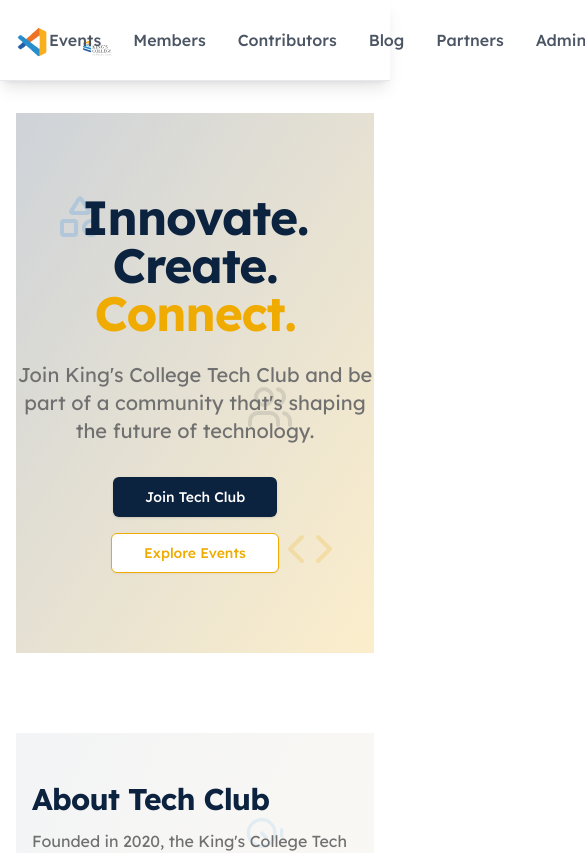
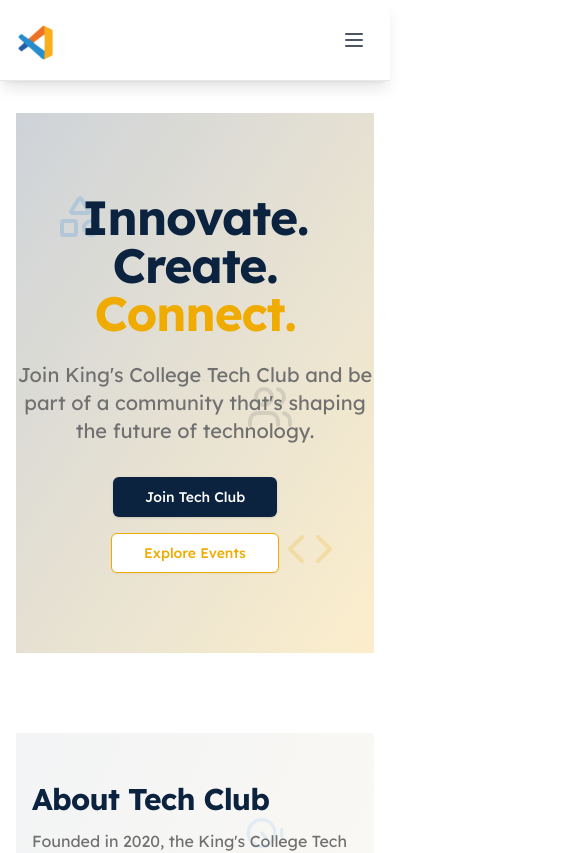
Before and after one commit to Pramish-Sihali/techClub, a Next.js app: page / in a window 390 px wide. Shown: the top 853 px of the page, 585 px wide, since content can reach past the window. Built offline with nearby package versions, Linux system fonts and the light colour scheme.

Commit message:
added responsiveness to navbar

```diff
--- a/src/components/layout/Navigation.tsx
+++ b/src/components/layout/Navigation.tsx
@@ -3,8 +3,9 @@
 import Image from 'next/image'
 import Link from 'next/link'
 import { usePathname } from 'next/navigation'
-// import { cn } from "@/lib/utils"
 import { motion } from "framer-motion"
+import { useState } from 'react'
+import { Menu, X } from 'lucide-react'
 
 const navItems = [
   { href: '/events', label: 'Events' },
@@ -17,6 +18,7 @@ const navItems = [
 
 export function Navigation() {
   const pathname = usePathname();
+  const [isOpen, setIsOpen] = useState(false);
 
   return (
     <nav className="sticky top-0 z-50 bg-white/10 backdrop-blur-xl border-b border-kings-blue/10 shadow-lg">
@@ -30,17 +32,18 @@ export function Navigation() {
               height={64}
               className="h-14 w-auto bg-transparent"
             />
-            <div className="h-12 w-px bg-gray-200" />
+            <div className="h-12 w-px bg-gray-200 hidden md:block" />
             <Image
               src="/images/college.svg"
               alt="College Logo"
               width={120}
               height={120}
-              className="h-36 w-auto object-fit translate-y-2"
+              className="h-36 w-auto object-fit translate-y-2 hidden md:block"
             />
           </Link>
 
-          <div className="ml-auto flex items-center gap-8">
+          {/* Desktop Navigation */}
+          <div className="ml-auto hidden md:flex items-center gap-8">
             {navItems.map((item) => (
               <Link
                 key={item.href}
@@ -58,7 +61,45 @@ export function Navigation() {
               </Link>
             ))}
           </div>
+
+          {/* Mobile Menu Button */}
+          <button
+            onClick={() => setIsOpen(!isOpen)}
+            className="ml-auto md:hidden p-2"
+            aria-label="Toggle menu"
+          >
+            {isOpen ? (
+              <X className="h-6 w-6 text-gray-600" />
+            ) : (
+              <Menu className="h-6 w-6 text-gray-600" />
+            )}
+          </button>
         </div>
+
+        {/* Mobile Navigation */}
+        {isOpen && (
+          <div className="md:hidden">
+            <div className="px-2 pt-2 pb-3 space-y-1">
+              {navItems.map((item) => (
+                <Link
+                  key={item.href}
+                  href={item.href}
+                  className="block px-3 py-2 text-base font-medium text-gray-600 hover:text-kings-blue transition-colors"
+                  onClick={() => setIsOpen(false)}
+                >
+                  {item.label}
+                  {pathname === item.href && (
+                    <motion.span
+                      layoutId="underline-mobile"
+                      className="absolute left-0 w-1 h-full bg-kings-blue"
+                      transition={{ type: "spring", bounce: 0.2, duration: 0.6 }}
+                    />
+                  )}
+                </Link>
+              ))}
+            </div>
+          </div>
+        )}
       </div>
     </nav>
   )
```
